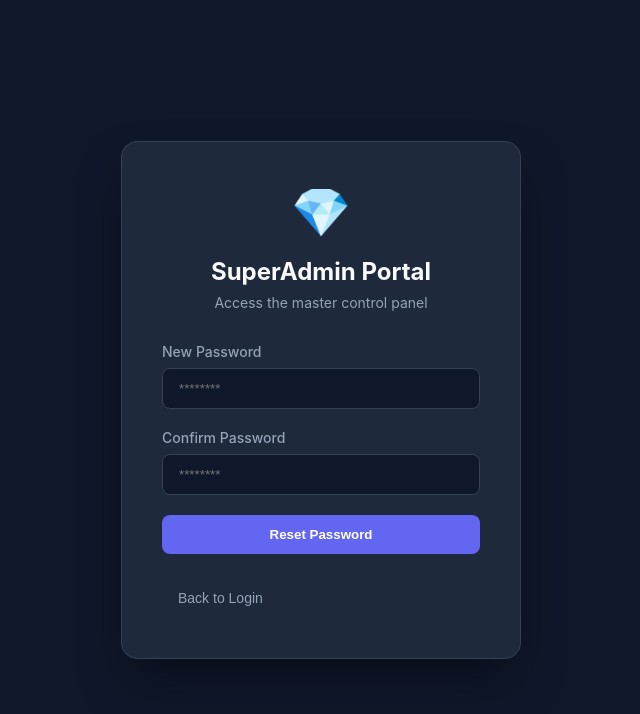
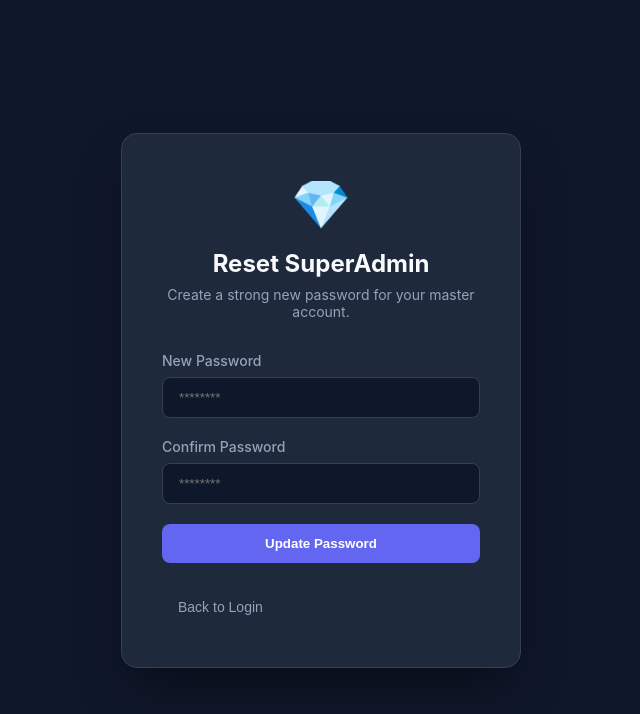
Before and after one commit to azarrazagula/auth-admin, a React (Create React App) app: page /superadmin/reset-password/1 in a window 1280 px wide. Shown: the top 714 px of the page, without its empty margins (319-959 px from the left). Built offline with nearby package versions, Linux system fonts and the light colour scheme.

Commit message:
add for admin age and DOB added for admin dashboard

```diff
--- a/package.json
+++ b/package.json
@@ -9,6 +9,7 @@
     "@testing-library/user-event": "^13.5.0",
     "react": "^19.2.4",
     "react-dom": "^19.2.4",
+    "react-router-dom": "^7.13.2",
     "react-scripts": "5.0.1",
     "web-vitals": "^2.1.4"
   },
--- a/src/App.js
+++ b/src/App.js
@@ -3,6 +3,8 @@ import Users from "./admin/Users";
 import Loginform from "./admin/Loginform";
 import SuperAdminLogin from "./superadmin/SuperAdminLogin";
 import SuperAdminDashboard from "./superadmin/SuperAdminDashboard";
+import ResetSuperadminPassword from "./superadmin/ResetSuperadminPassword";
+import { Routes, Route } from "react-router-dom";
 import "./App.css";
 
 function App() {
@@ -68,22 +70,22 @@ function App() {
     setCurrentUser(null);
   };
 
-  // Rendering logic
-  if (isSuperAdmin) {
-    return <SuperAdminDashboard onLogout={handleSuperLogout} user={currentUser} />;
-  }
-
-  if (isSuperPortal) {
-    return <SuperAdminLogin onLogin={handleSuperLogin} />;
-  }
-
   return (
     <div className="App">
-      {isAuthenticated ? (
-        <Users onLogout={handleLogout} user={currentUser} />
-      ) : (
-        <Loginform onLogin={handleLogin} />
-      )}
+      <Routes>
+        <Route path="/superadmin/reset-password/:token" element={<ResetSuperadminPassword />} />
+        <Route path="*" element={
+          isSuperAdmin ? (
+            <SuperAdminDashboard onLogout={handleSuperLogout} user={currentUser} />
+          ) : isSuperPortal ? (
+            <SuperAdminLogin onLogin={handleSuperLogin} />
+          ) : isAuthenticated ? (
+            <Users onLogout={handleLogout} user={currentUser} />
+          ) : (
+            <Loginform onLogin={handleLogin} />
+          )
+        } />
+      </Routes>
     </div>
   );
 }
--- a/src/admin/Loginform.jsx
+++ b/src/admin/Loginform.jsx
@@ -234,7 +234,7 @@ const Loginform = ({ onLogin }) => {
           </h1>
           <p>
             {mode === 'login' && 'Welcome back! Please enter your details.'}
-            {mode === 'forgot' && 'No worries! We will send you instructions.'}
+            {mode === 'forgot' && 'No worries! We will send an OTP to your phone.'}
             {mode === 'reset' && 'Create a strong new password for your account.'}
           </p>
         </div>
--- a/src/index.js
+++ b/src/index.js
@@ -4,10 +4,14 @@ import './index.css';
 import App from './App';
 import reportWebVitals from './reportWebVitals';
 
+import { BrowserRouter } from 'react-router-dom';
+
 const root = ReactDOM.createRoot(document.getElementById('root'));
 root.render(
   <React.StrictMode>
-    <App />
+    <BrowserRouter>
+      <App />
+    </BrowserRouter>
   </React.StrictMode>
 );
 
--- /dev/null
+++ b/src/superadmin/ResetSuperadminPassword.jsx
@@ -0,0 +1,111 @@
+import React, { useState } from 'react';
+import { useParams, useNavigate } from 'react-router-dom';
+import API_BASE_URL from '../config';
+import './SuperAdmin.css';
+
+const ResetSuperadminPassword = () => {
+    const { token } = useParams();
+    const navigate = useNavigate();
+    const [password, setPassword] = useState('');
+    const [confirmPassword, setConfirmPassword] = useState('');
+    const [loading, setLoading] = useState(false);
+    const [error, setError] = useState('');
+    const [success, setSuccess] = useState('');
+
+    const handleResetPassword = async (e) => {
+        e.preventDefault();
+
+        if (password !== confirmPassword) {
+            setError('Passwords do not match');
+            return;
+        }
+
+        setLoading(true);
+        setError('');
+        setSuccess('');
+
+        try {
+            const apiBase = API_BASE_URL;
+            // 4. The Final Submission
+            const response = await fetch(`${apiBase}/api/superadmin/reset-password/${token}`, {
+                method: 'PUT',
+                headers: {
+                    'Content-Type': 'application/json'
+                },
+                body: JSON.stringify({ password }) // Send the password!
+            });
+
+            const data = await response.json();
+
+            if (response.ok || data.success) {
+                setSuccess(data.message || "Password Reset Successfully!");
+                setTimeout(() => {
+                    navigate('/?portal=superadmin');
+                }, 3000);
+            } else {
+                setError(data.message || 'Failed to reset password');
+            }
+        } catch (err) {
+            setError('Connection error. Is the server running?');
+        } finally {
+            setLoading(false);
+        }
+    }
+
+    return (
+        <div className="sa-container sa-login-page">
+            <div className="sa-login-card">
+                <div className="sa-header">
+                    <div className="sa-logo">💎</div>
+                    <h1>Reset SuperAdmin</h1>
+                    <p>Create a strong new password for your master account.</p>
+                </div>
+
+                {error && <div className="sa-badge sa-badge-danger" style={{ display: 'block', textAlign: 'center', marginBottom: '1rem', padding: '0.5rem' }}>{error}</div>}
+                {success && <div className="sa-badge sa-badge-success" style={{ display: 'block', textAlign: 'center', marginBottom: '1rem', padding: '0.5rem', backgroundColor: '#d4edda', color: '#155724' }}>{success}</div>}
+
+                <form onSubmit={handleResetPassword}>
+                    <div className="sa-form-group">
+                        <label>New Password</label>
+                        <input
+                            type="password"
+                            className="sa-input"
+                            value={password}
+                            onChange={(e) => setPassword(e.target.value)}
+                            placeholder="********"
+                            required
+                            autoComplete="new-password"
+                        />
+                    </div>
+                    <div className="sa-form-group">
+                        <label>Confirm Password</label>
+                        <input
+                            type="password"
+                            className="sa-input"
+                            value={confirmPassword}
+                            onChange={(e) => setConfirmPassword(e.target.value)}
+                            placeholder="********"
+                            required
+                            autoComplete="new-password"
+                        />
+                    </div>
+                    <button type="submit" className="sa-btn" disabled={loading}>
+                        {loading ? 'Resetting...' : 'Update Password'}
+                    </button>
+                    <div style={{ marginTop: '1.5rem', textAlign: 'center' }}>
+                        <button
+                            type="button"
+                            onClick={() => navigate('/?portal=superadmin')}
+                            className="sa-nav-item"
+                            style={{ fontSize: '0.875rem', background: 'none', border: 'none', cursor: 'pointer' }}
+                        >
+                            Back to Login
+                        </button>
+                    </div>
+                </form>
+            </div>
+        </div>
+    );
+};
+
+export default ResetSuperadminPassword;
--- a/src/superadmin/SuperAdminLogin.jsx
+++ b/src/superadmin/SuperAdminLogin.jsx
@@ -7,21 +7,11 @@ const SuperAdminLogin = ({ onLogin }) => {
   const [email, setEmail] = useState('');
   const [password, setPassword] = useState('');
   const [confirmPassword, setConfirmPassword] = useState('');
-  const [resetToken, setResetToken] = useState('');
   const [loading, setLoading] = useState(false);
   const [error, setError] = useState('');
   const [successMsg, setSuccessMsg] = useState('');
 
-  useEffect(() => {
-    const path = window.location.pathname;
-    if (path.startsWith('/superadmin/reset-password/')) {
-      const token = path.split('/').pop();
-      if (token) {
-        setResetToken(token);
-        setView('resetPassword');
-      }
-    }
-  }, []);
+
 
   const handleSubmit = async (e) => {
     e.preventDefault();
@@ -83,88 +73,25 @@ const SuperAdminLogin = ({ onLogin }) => {
     }
   };
 
-  const handleResetPassword = async (e) => {
-    e.preventDefault();
-    if (password !== confirmPassword) {
-      setError('Passwords do not match');
-      return;
-    }
 
-    setLoading(true);
-    setError('');
-    setSuccessMsg('');
-
-    try {
-      const apiBase = API_BASE_URL;
-      const response = await fetch(`${apiBase}/api/superadmin/reset-password/${resetToken}`, {
-        method: 'PUT',
-        headers: {
-          'Content-Type': 'application/json',
-        },
-        body: JSON.stringify({ password }),
-      });
-
-      const data = await response.json();
-
-      if (response.ok || data.success) {
-        alert(data.message || 'Password reset successful. Please login.');
-        window.location.href = '/?portal=superadmin';
-      } else {
-        setError(data.message || 'Failed to reset password');
-      }
-    } catch (err) {
-      setError('Connection error. Is the server running?');
-    } finally {
-      setLoading(false);
-    }
-  };
 
   return (
     <div className="sa-container sa-login-page">
       <div className="sa-login-card">
         <div className="sa-header">
           <div className="sa-logo">💎</div>
-          <h1>SuperAdmin Portal</h1>
-          <p>Access the master control panel</p>
+          <h1>
+            {view === 'forgotPassword' ? 'SuperAdmin Recovery' : 'SuperAdmin Portal'}
+          </h1>
+          <p>
+            {view === 'forgotPassword' ? 'We will send a reset link to your email' : 'Access the master control panel'}
+          </p>
         </div>
 
         {error && <div className="sa-badge sa-badge-danger" style={{ display: 'block', textAlign: 'center', marginBottom: '1rem', padding: '0.5rem' }}>{error}</div>}
         {successMsg && <div className="sa-badge sa-badge-success" style={{ display: 'block', textAlign: 'center', marginBottom: '1rem', padding: '0.5rem', backgroundColor: '#d4edda', color: '#155724' }}>{successMsg}</div>}
 
-        {view === 'resetPassword' ? (
-          <form onSubmit={handleResetPassword}>
-            <div className="sa-form-group">
-              <label>New Password</label>
-              <input
-                type="password"
-                className="sa-input"
-                value={password}
-                onChange={(e) => setPassword(e.target.value)}
-                placeholder="********"
-                required
-                autoComplete="new-password"
-              />
-            </div>
-            <div className="sa-form-group">
-              <label>Confirm Password</label>
-              <input
-                type="password"
-                className="sa-input"
-                value={confirmPassword}
-                onChange={(e) => setConfirmPassword(e.target.value)}
-                placeholder="********"
-                required
-                autoComplete="new-password"
-              />
-            </div>
-            <button type="submit" className="sa-btn" disabled={loading}>
-              {loading ? 'Resetting...' : 'Reset Password'}
-            </button>
-            <div style={{ marginTop: '1.5rem', textAlign: 'center' }}>
-              <button type="button" onClick={() => window.location.href = '/?portal=superadmin'} className="sa-nav-item" style={{ fontSize: '0.875rem', background: 'none', border: 'none', cursor: 'pointer' }}>Back to Login</button>
-            </div>
-          </form>
-        ) : view === 'forgotPassword' ? (
+        {view === 'forgotPassword' ? (
           <form onSubmit={handleForgotPassword}>
             <div className="sa-form-group">
               <label>Email Address</label>
```
Also changed, not shown: src/superadmin/AdminsList.jsx (+35 -7 lines), 1 other file (tests, documents, lock files or other folders).
